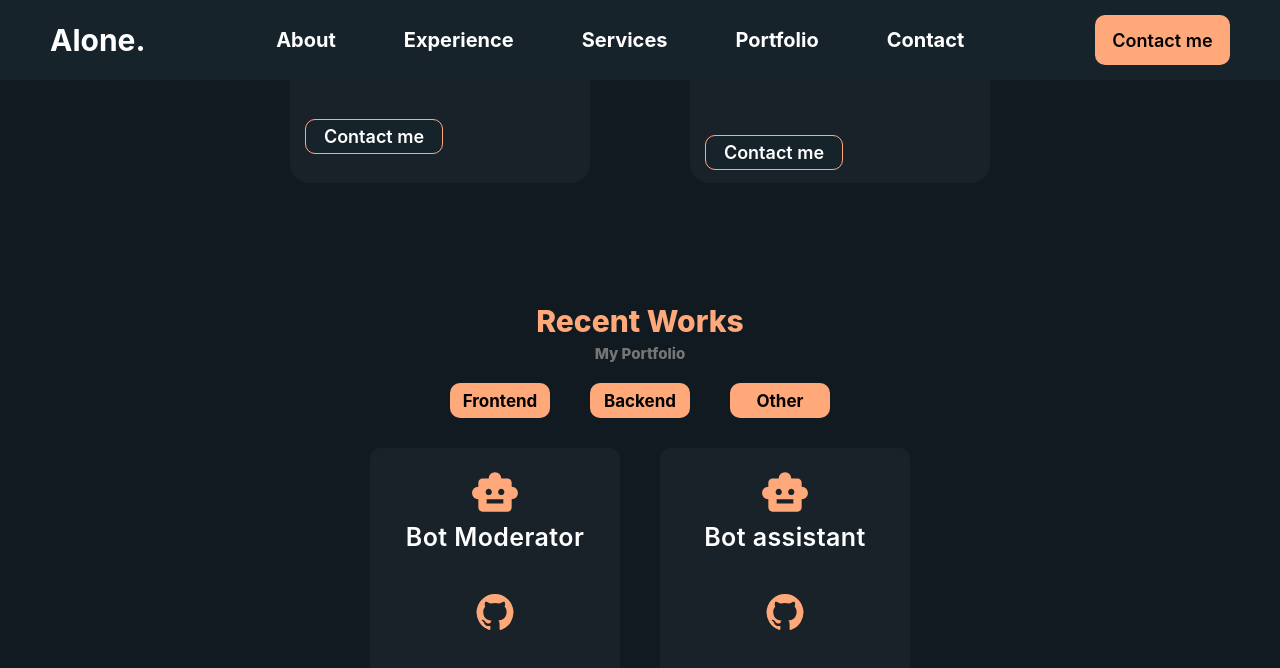
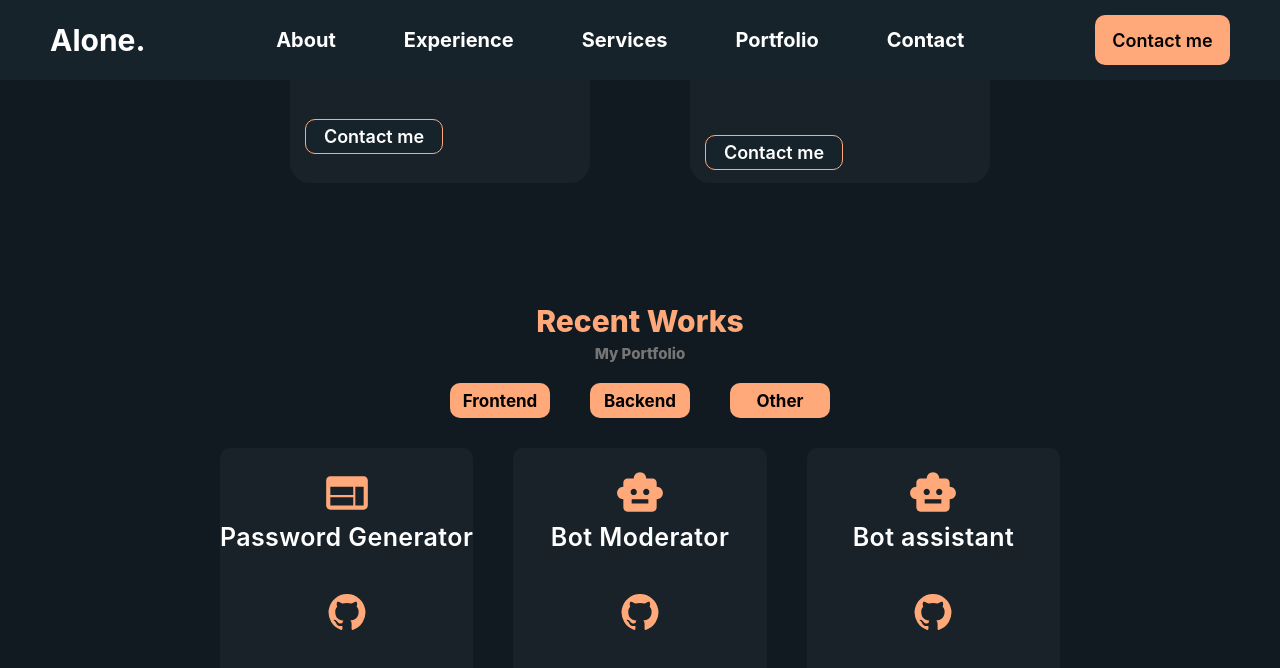
Before and after one commit to samuraii-company/AlonePersonalWebsite, a React (Create React App) app: page / in a window 1280 px wide. Both pictures are taken after a click on the button "Other". Shown: the part 1868-2536 px from the top of the page. Built offline with nearby package versions, Linux system fonts and the light colour scheme.

Commit message:
feat: add password generator link

```diff
--- a/package.json
+++ b/package.json
@@ -12,7 +12,7 @@
     "@testing-library/user-event": "^13.5.0",
     "react": "^18.0.0",
     "react-dom": "^18.0.0",
-    "react-scripts": "5.0.1",
+    "react-scripts": "^5.0.1",
     "styled-components": "^5.3.5",
     "web-vitals": "^2.1.4"
   },
--- a/src/components/RecentWorks.jsx
+++ b/src/components/RecentWorks.jsx
@@ -144,6 +144,20 @@ function RecentWorks() {
       </div>
 
       <div className="works-wrapper-3" id="bots">
+      <div className="work">
+          <i>
+            <WebIcon sx={{ fontSize: 50, color: "#FFA97A" }} />
+          </i>
+          <h1>Password Generator</h1>
+          <a
+            className="git"
+            href="https://github.com/samuraii-company/PasswordGenerator"
+          >
+            <i>
+              <GitHubIcon sx={{ fontSize: 40, color: "#FFA97A" }} />
+            </i>
+          </a>
+        </div>
         <div className="work">
           <i>
             <SmartToyIcon sx={{ fontSize: 50, color: "#FFA97A" }} />
@@ -331,7 +345,7 @@ const Container = styled.div`
   .works-wrapper-3 {
     margin-top: 30px;
     display: none;
-    grid-template-columns: 1fr 1fr;
+    grid-template-columns: 1fr 1fr 1fr;
 
     @media (max-width: 1200px) {
       grid-template-columns: 1fr 1fr;
```
Also changed, not shown: 2 other files (tests, documents, lock files or other folders).
